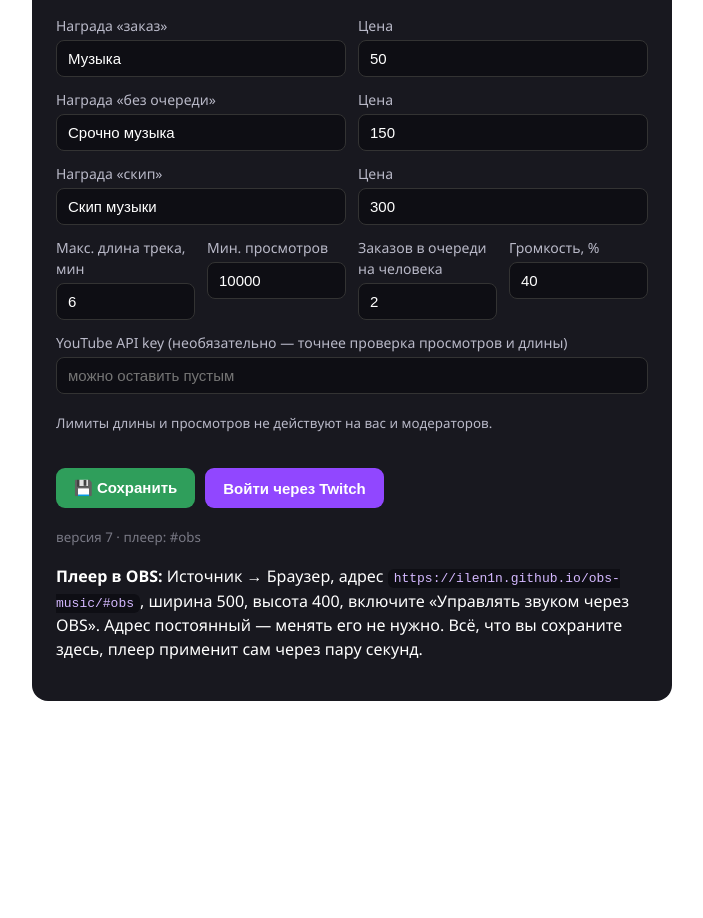
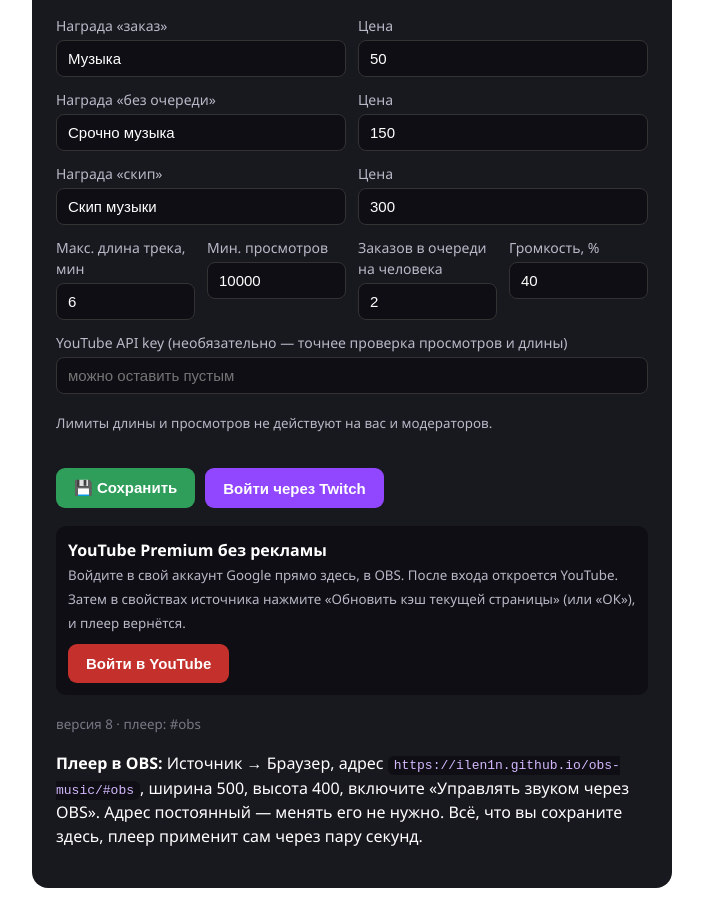
Before and after one commit to iLen1n/obs-music, a plain HTML site: page index.html in a window 1280 px wide. Shown: the part 577-1495 px from the top of the page, without its empty margins (288-991 px from the left). Before the commit the page ends 1308 px from the top, so only its background shows below. Drawn offline with Linux system fonts and the light colour scheme.

Commit message:
Кнопка входа в YouTube для Premium без рекламы
Co-Authored-By: Claude Opus 5.5 <noreply@anthropic.com>
Claude-Session: https://claude.ai/code/session_01YXz2jmxev9AwKca1XpbnQ1

```diff
--- a/index.html
+++ b/index.html
@@ -106,7 +106,12 @@
   </div>
   <div id="s-step2">
     <p id="s-status"></p>
-    <p><small style="opacity:.6">версия 7 · плеер: #obs</small></p>
+    <div style="margin-top:18px;padding:12px;background:#0e0e14;border-radius:10px">
+      <b>YouTube Premium без рекламы</b><br>
+      <small>Войдите в свой аккаунт Google прямо здесь, в OBS. После входа откроется YouTube. Затем в свойствах источника нажмите «Обновить кэш текущей страницы» (или «ОК»), и плеер вернётся.</small><br>
+      <button type="button" id="s-yt" style="margin-top:10px;background:#c4302b">Войти в YouTube</button>
+    </div>
+    <p><small style="opacity:.6">версия 8 · плеер: #obs</small></p>
     <div id="s-done">
       <p><b>Плеер в OBS:</b> Источник → Браузер, адрес <code>https://ilen1n.github.io/obs-music/#obs</code>, ширина 500, высота 400, включите «Управлять звуком через OBS». Адрес постоянный — менять его не нужно. Всё, что вы сохраните здесь, плеер применит сам через пару секунд.</p>
     </div>
@@ -195,6 +200,8 @@ async function setupMode(embedded) {
     const plInfo = `Плейлистов: ${cfg.pls.length} (${cfg.pls.map(x => '«' + esc(x.n) + '»').join(', ')}).`;
     savedMsg(`✅ Сохранено. ${plInfo} ${ls.get('auth', null) ? 'Плеер применит настройки через пару секунд.' : 'Теперь войдите через Twitch.'}`);
   };
+
+  $('s-yt').onclick = () => { location.href = 'https://accounts.google.com/ServiceLogin?service=youtube&continue=' + encodeURIComponent('https://www.youtube.com/'); };
 
   let polling = false;
   $('s-login').onclick = async () => {
```
